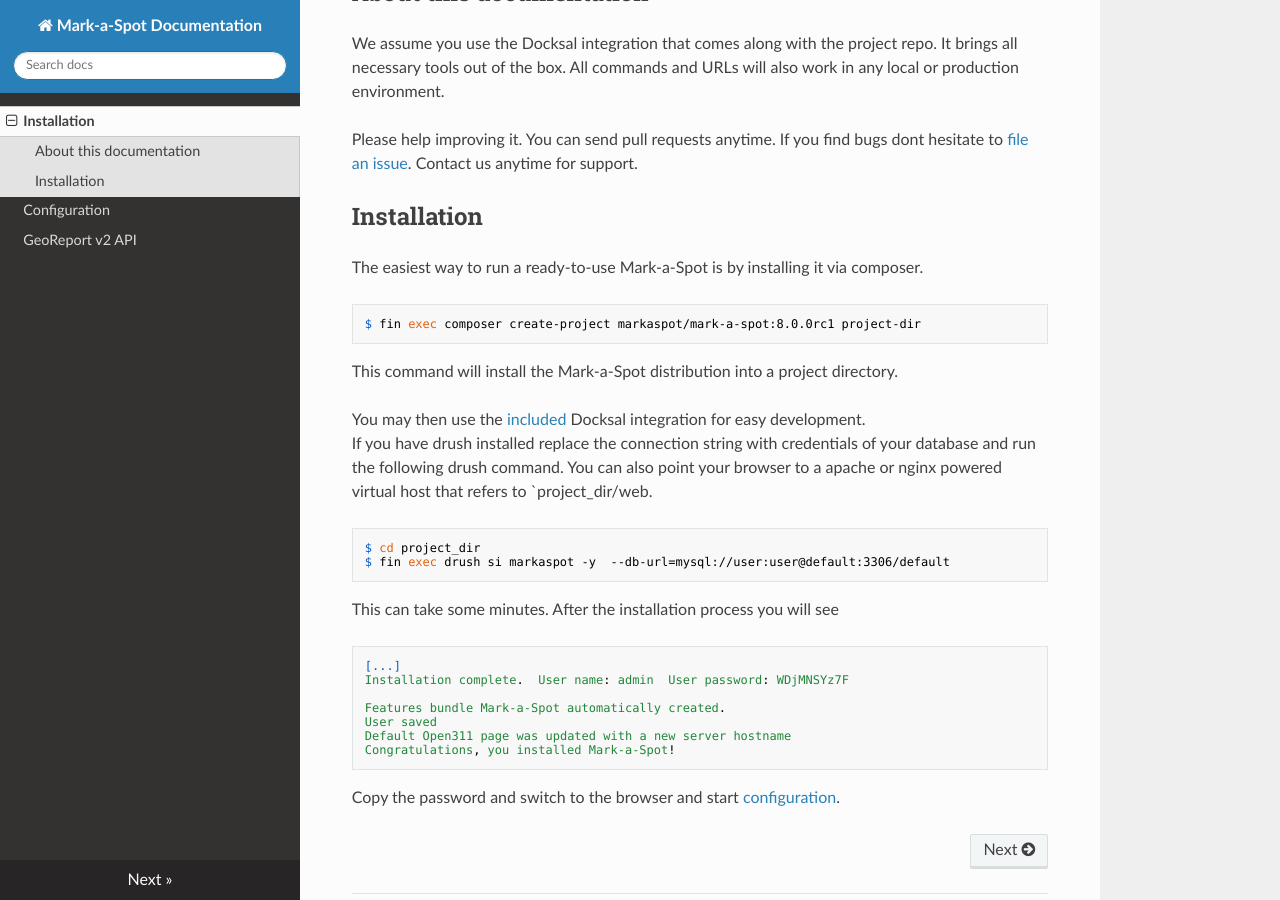
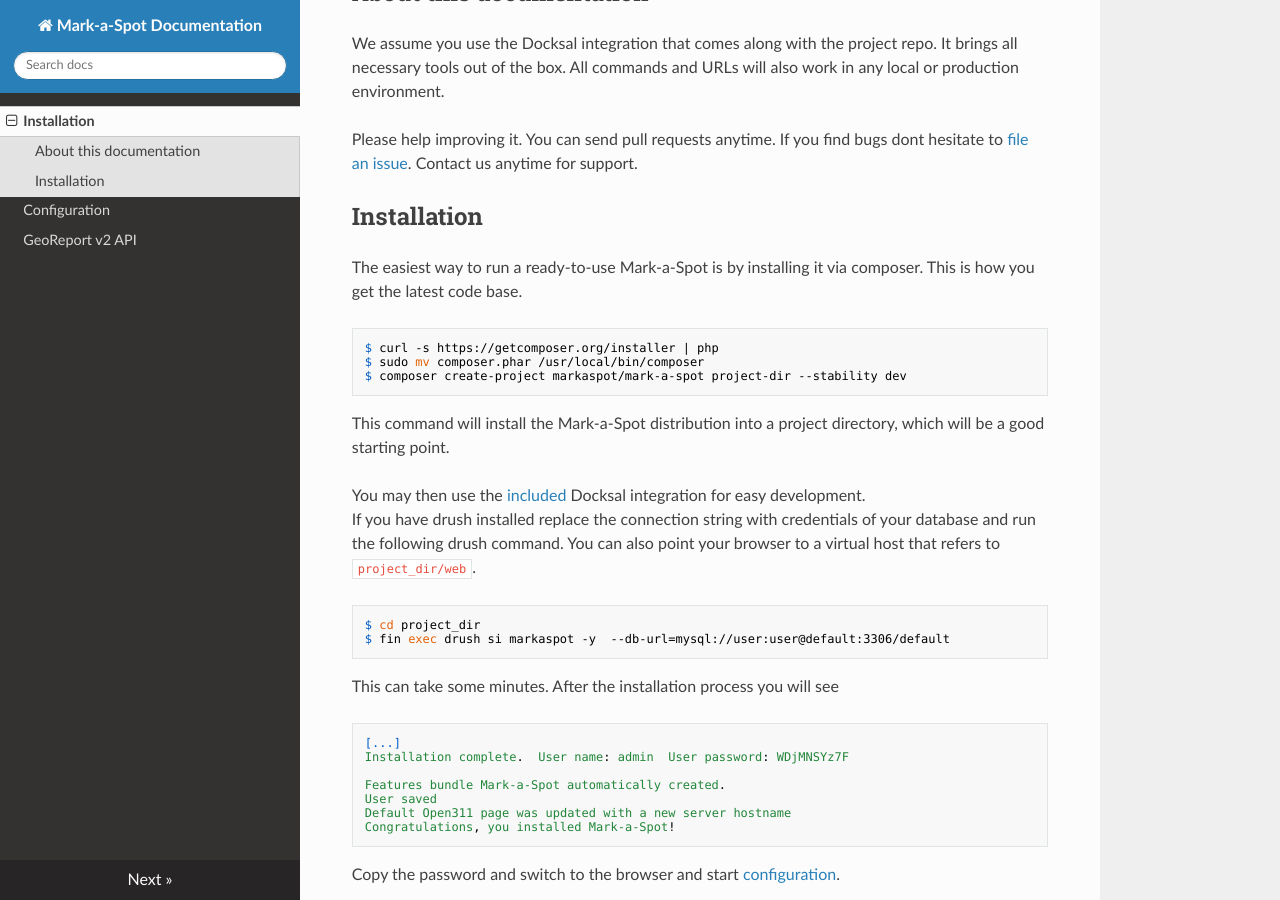
Before and after one commit to markaspot/docs, an MkDocs documentation site: the page built from docs/index.md, in a window 1280 px wide and 900 px high, scrolled down 424 px. Built offline with MkDocs 1.6.1, drawn with Linux system fonts in a browser that asks for light colours; nearby versions of some CDN libraries; old or Windows-style settings are respelled for this version of MkDocs.

Commit message:
Remove docksal cmd from initial installation command

````diff
--- a/docs/index.md
+++ b/docs/index.md
@@ -11,16 +11,19 @@ Please help improving it. You can send pull requests anytime. If you find bugs d
 
 ## Installation
 
-The easiest way to run a ready-to-use Mark-a-Spot is by installing it via composer.
+The easiest way to run a ready-to-use Mark-a-Spot is by installing it via composer. This is how you get the latest code base.
 
 ```
-$ fin exec composer create-project markaspot/mark-a-spot:8.0.0rc1 project-dir
+$ curl -s https://getcomposer.org/installer | php
+$ sudo mv composer.phar /usr/local/bin/composer
+$ composer create-project markaspot/mark-a-spot project-dir --stability dev
 ```
 
-This command will install the Mark-a-Spot distribution into a project directory.
+This command will install the Mark-a-Spot distribution into a project directory, which will be a good starting point.
 
 You may then use the [included](https://github.com/markaspot/mark-a-spot/tree/master/.docksal) Docksal integration for easy development.
-If you have drush installed replace the connection string with credentials of your database and run the following drush command. You can also point your browser to a apache or nginx powered virtual host that refers to `project_dir/web.
+If you have drush installed replace the connection string with credentials of your database and run the following drush command. You can also point your browser to a virtual host that refers to `project_dir/web`.
+
 
 ```
 $ cd project_dir
````
